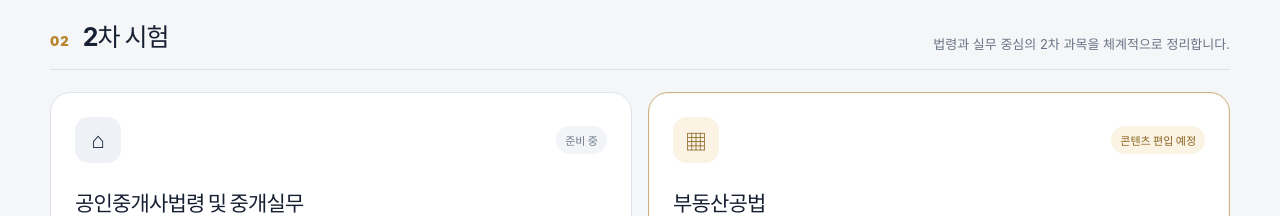
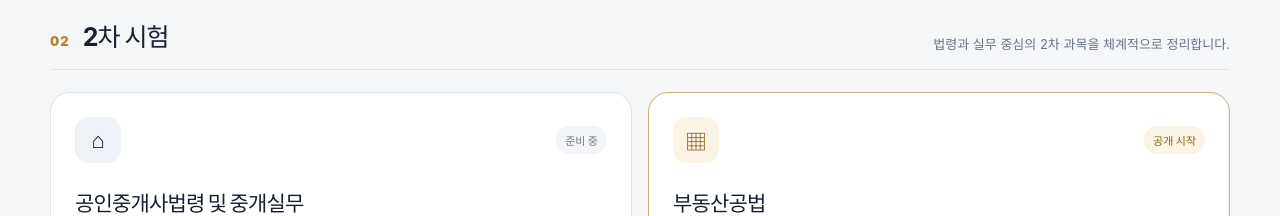
Before and after one commit to parkminhyun0/realtor-exam, a React (Vite) app: page / in a window 1280 px wide. Shown: the part 1000-1216 px from the top of the page. Built offline with nearby package versions, Linux system fonts and the light colour scheme.

Commit message:
chore(public-law): mark public law as live content

```diff
--- a/src/data/subjects.js
+++ b/src/data/subjects.js
@@ -41,7 +41,7 @@ export const subjectGroups = [
         shortTitle: '공법',
         icon: '▦',
         description: '국토계획법 · 도시개발법 · 도시정비법 · 건축법 · 주택법 · 농지법',
-        status: '콘텐츠 편입 예정',
+        status: '공개 시작',
         featured: true,
       },
       {
```
